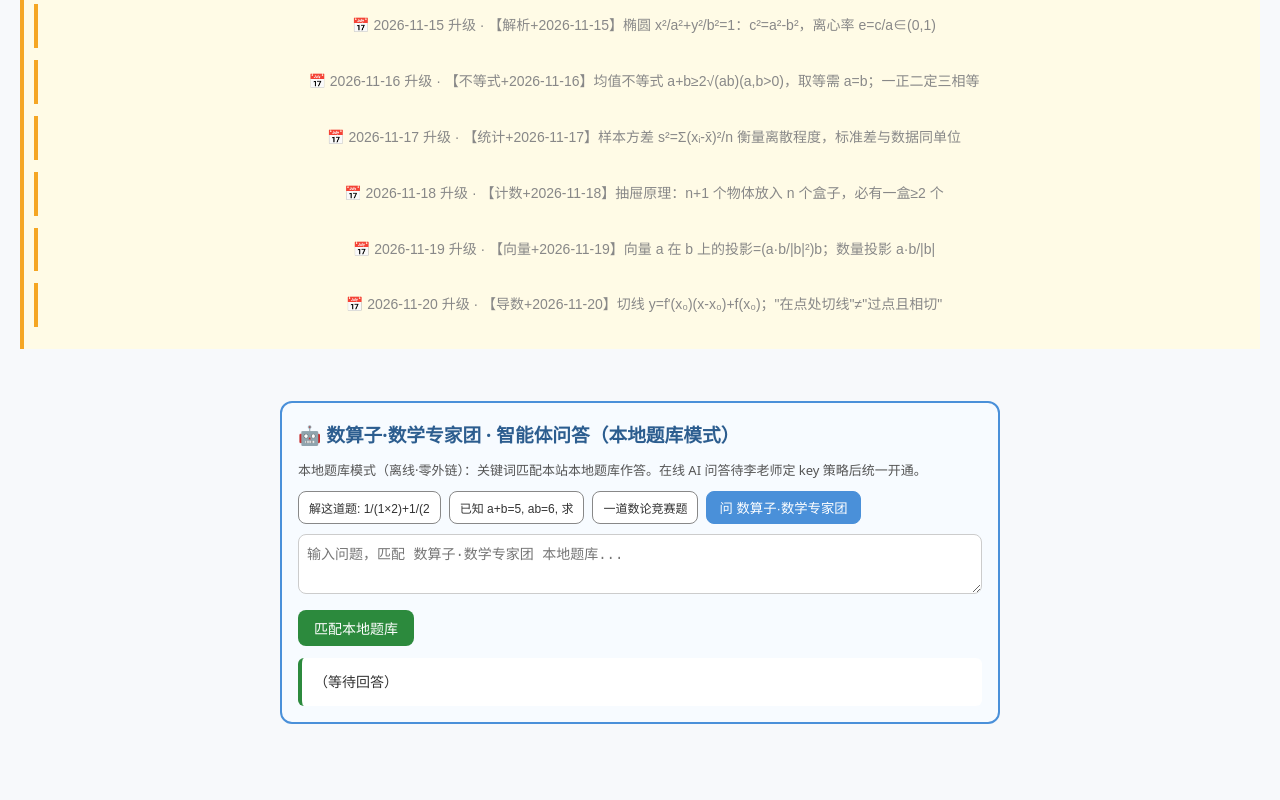
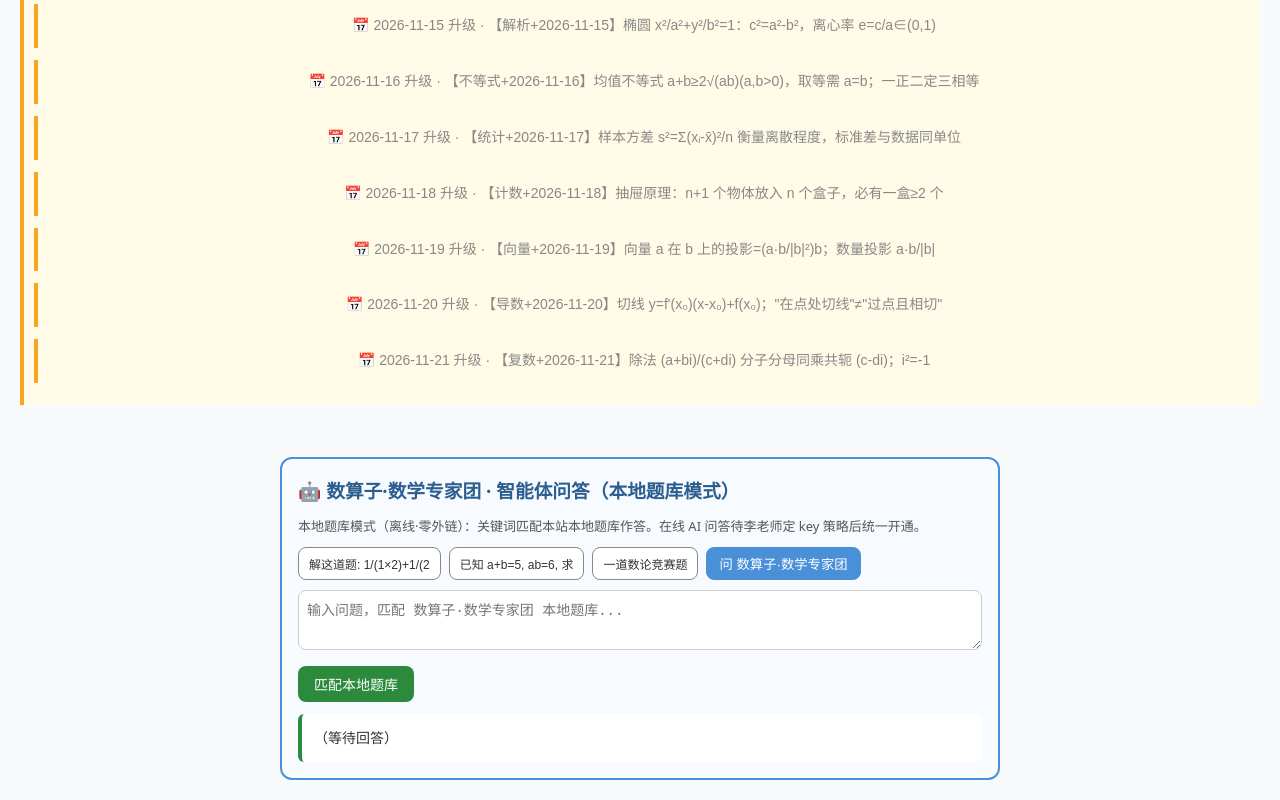
Before and after one commit to dapengzhanchi141345/li-yanming-math, a plain HTML site: page index.html in a window 1280 px wide. Shown: the part 2339-3139 px from the top of the page. Before the commit the page ends 3083 px from the top, so only its background shows below. Drawn offline with Linux system fonts and the light colour scheme.

Commit message:
math 12独立站升级 2026-11-21

```diff
--- a/index.html
+++ b/index.html
@@ -158,6 +158,8 @@ a <input id="qa" value="1" style="width:60px"> b <input id="qb" value="-5" style
 <div style="background:#fffbe6;border-left:4px solid #f5a623;padding:10px;margin:12px 0;font-size:14px">📅 2026-11-19 升级 · 【向量+2026-11-19】向量 a 在 b 上的投影=(a·b/|b|²)b；数量投影 a·b/|b|</div>
 
 <div style="background:#fffbe6;border-left:4px solid #f5a623;padding:10px;margin:12px 0;font-size:14px">📅 2026-11-20 升级 · 【导数+2026-11-20】切线 y=f'(x₀)(x-x₀)+f(x₀)；"在点处切线"≠"过点且相切"</div>
+
+<div style="background:#fffbe6;border-left:4px solid #f5a623;padding:10px;margin:12px 0;font-size:14px">📅 2026-11-21 升级 · 【复数+2026-11-21】除法 (a+bi)/(c+di) 分子分母同乘共轭 (c-di)；i²=-1</div>
 </footer>
 
 <script>
```
